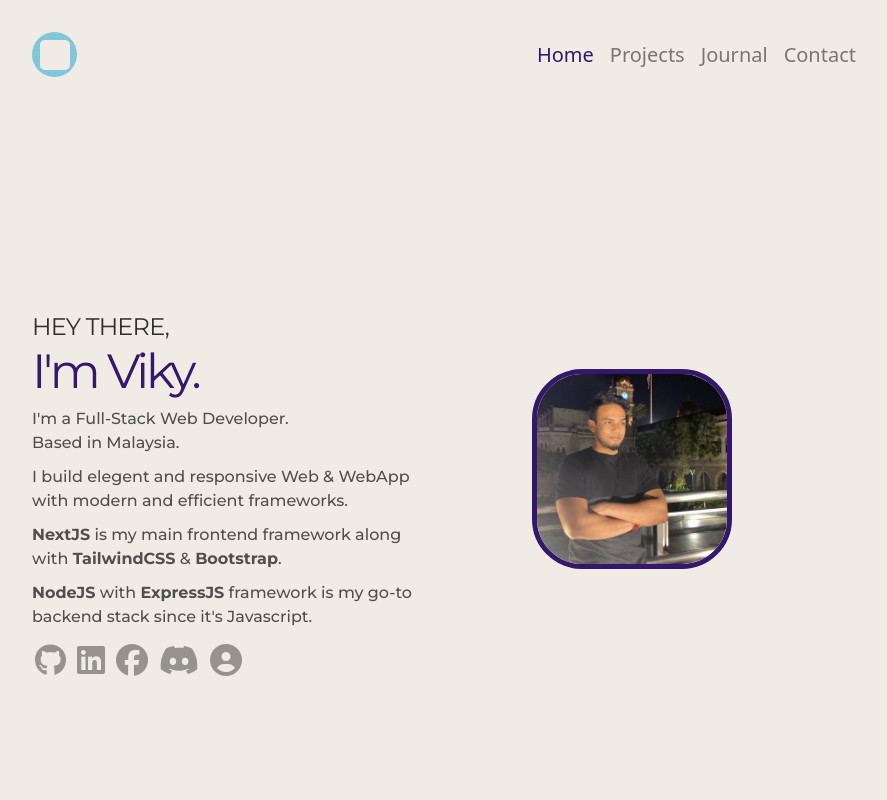
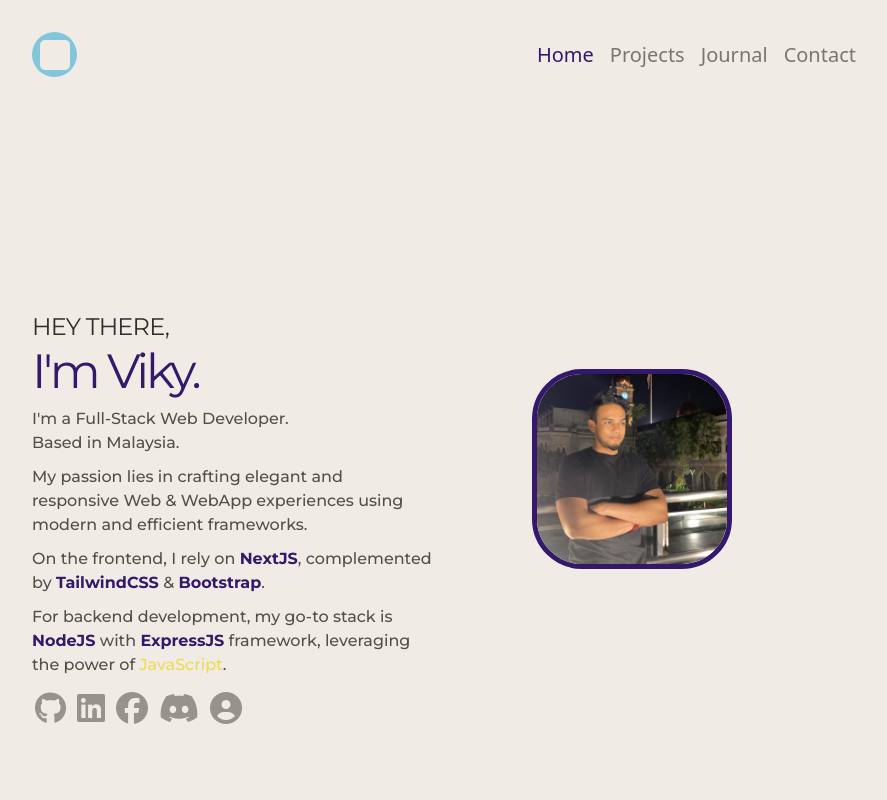
Before and after one commit to distrovik/next-portfolio, a Next.js app: page / in a window 1280 px wide. Shown: the top 800 px of the page, without its empty margins (192-1079 px from the left). Built offline with nearby package versions, Linux system fonts and the light colour scheme; no server answers.

Commit message:
Final touch up

```diff
--- a/components/footer.jsx
+++ b/components/footer.jsx
@@ -70,7 +70,7 @@ export default function Footer() {
                 Resume
               </Link>
             </li>
-            <li>
+            {/* <li>
               <Link
                 id={
                   currentRoute === "/sitemap" ? "activeLink" : "notActiveLink"
@@ -82,7 +82,7 @@ export default function Footer() {
               >
                 Sitemap
               </Link>
-            </li>
+            </li> */}
           </ul>
         </div>
         <div>
@@ -137,7 +137,7 @@ export default function Footer() {
       </div>
       <div className={styles.copyright}>
         <p>
-          <i className="fa-solid fa-copyright"></i> Fanvik{" "}
+          <i className="fa-solid fa-copyright"></i> DistroVik{" "}
           {new Date().getFullYear()}
         </p>
       </div>
--- a/components/hero.jsx
+++ b/components/hero.jsx
@@ -21,18 +21,17 @@ export default function Hero() {
         <p>I&apos;m a Full-Stack Web Developer.</p>
         <p>Based in Malaysia.</p>
         <p className={styles.p}>
-          I build elegent and responsive Web & WebApp with modern and efficient
-          frameworks.
+          My passion lies in crafting elegant and responsive Web & WebApp experiences using modern and efficient frameworks.
         </p>
         <p className={styles.p}>
-          <span className="font-bold">NextJS</span> is my main frontend
-          framework along with <span className="font-bold">TailwindCSS</span> &{" "}
-          <span className="font-bold">Bootstrap</span>.
+        On the frontend, I rely on{" "}
+          <span className="boldText">NextJS</span>, complemented by <span className="boldText">TailwindCSS</span> &{" "}
+          <span className="boldText">Bootstrap</span>.
         </p>
         <p className={styles.p}>
-          <span className="font-bold">NodeJS</span> with{" "}
-          <span className="font-bold">ExpressJS</span> framework is my go-to
-          backend stack since it&apos;s Javascript.
+        For backend development, my go-to stack is{" "}
+          <span className="boldText">NodeJS</span> with{" "}
+          <span className="boldText">ExpressJS</span> framework, leveraging the power of <span className="JS">JavaScript</span>.
         </p>
 
         <div className={styles.heroLink}>
--- a/components/themeSwitch.module.css
+++ b/components/themeSwitch.module.css
@@ -5,7 +5,9 @@
   height: 45px;
   width: 45px;
   background-color: rgb(17 24 39);
-  border-radius: 50%
+  border-radius: 50%;
+  transition: 1s;
+  cursor: pointer;
 }
 
 .innerLogo {
--- a/pages/api/github.jsx
+++ b/pages/api/github.jsx
@@ -1,4 +1,3 @@
-import SiteTitle from "@/components/siteTitle";
 import styles from "@/styles/page.module.css";
 import { useEffect, useState } from "react";
 import Image from "next/image";
@@ -139,19 +138,7 @@ export default function Projects(prop) {
   return (
     <>
       {/* Project Page */}
-      <div style={{ display: prop.page }}>
-        <div id="goToTop" className={styles.topDiv}>
-          <h1>{SiteTitle()}</h1>
-          <h2 id="topP">
-            I&apos;ve been programming since 2022. You can find projects that
-            I&apos;ve built here.
-          </h2>
-        </div>
-
-        <div className={styles.projectTitle}>
-          <h2 id="topP">Here are my recent projects from github.</h2>
-        </div>
-        <div className={styles.projectSummary}>
+        <div className={styles.projectSummary} style={{ display: prop.page }}>
           <Image
             src={!loaded ? "/images/github1.png" : avatar}
             alt="Github Avatar"
@@ -198,10 +185,9 @@ export default function Projects(prop) {
             {!expanded ? "Show More" : "Show Less"}
           </button>
         </div>
-      </div>
       {/* Project Showcase */}
       <div id="test" className={styles.mainDiv} style={{ display: prop.mini }}>
-        <h1>Here are 3 of my recent projects...</h1>
+        <h1>My recent projects...</h1>
         <div className={styles.slideDiv}>
           {/* buttons */}
           <div className={styles.slideButton}>
--- a/pages/contact.jsx
+++ b/pages/contact.jsx
@@ -37,7 +37,7 @@ export default function Contact() {
               href="mailto:mrirfanwork@gmail.com"
             >
               mrirfanwork@gmail.com
-            </a>
+            </a>.
           </p>
 
           <p>Or you can browse my catalogue of services on freelance sites :</p>
--- a/pages/journal.jsx
+++ b/pages/journal.jsx
@@ -14,7 +14,7 @@ export default function Journal() {
           <p id="topP" style={{ visibility: "hidden" }}>
             Hello World! Read my journey as a Web Developer.
           </p>
-          <p>In the meantime, checkout my <Link className="underline" href="/resume">resume</Link></p>
+          <p>In the meantime, checkout my <Link className="underline" href="/resume">resume</Link>.</p>
         </div>
         <div className="secondDiv"></div>
       </div>
--- a/pages/projects.jsx
+++ b/pages/projects.jsx
@@ -1,5 +1,22 @@
 import GithubProjects from "@/pages/api/github";
+import SiteTitle from "@/components/siteTitle";
+import styles from "@/styles/page.module.css";
 
 export default function Projects() {
-  return <GithubProjects mini="none" />;
+  return (
+    <>
+      <div id="goToTop" className={styles.topDiv}>
+        <h1>{SiteTitle()}</h1>
+        <h2 id="topP">
+        Since 2022, I&apos;ve been immersed in programming, here is a showcase of projects
+          I&apos;ve built.
+        </h2>
+      </div>
+
+      <div className={styles.projectTitle}>
+        <h2 id="topP">My recent projects from github...</h2>
+      </div>
+      <GithubProjects mini="none" />
+    </>
+  );
 }
--- a/styles/global.css
+++ b/styles/global.css
@@ -147,6 +147,19 @@ p {
   }
 }
 
+.boldText {
+  font-weight: bold;
+  color: #33186B;
+}
+
+.dark .boldText {
+  color: #7fbcd9;
+}
+
+.JS {
+  color: #f0db4f;
+}
+
 /* profile picture */
 
 /* link icon  */
@@ -273,9 +286,9 @@ p {
 }
 
 .activeButton {
-  background-color:#7fbcd9;
+  background-color: #7fbcd9;
 }
 
 .dark .activeButton {
-  background-color:#33186B;
+  background-color: #33186B;
 }
```
